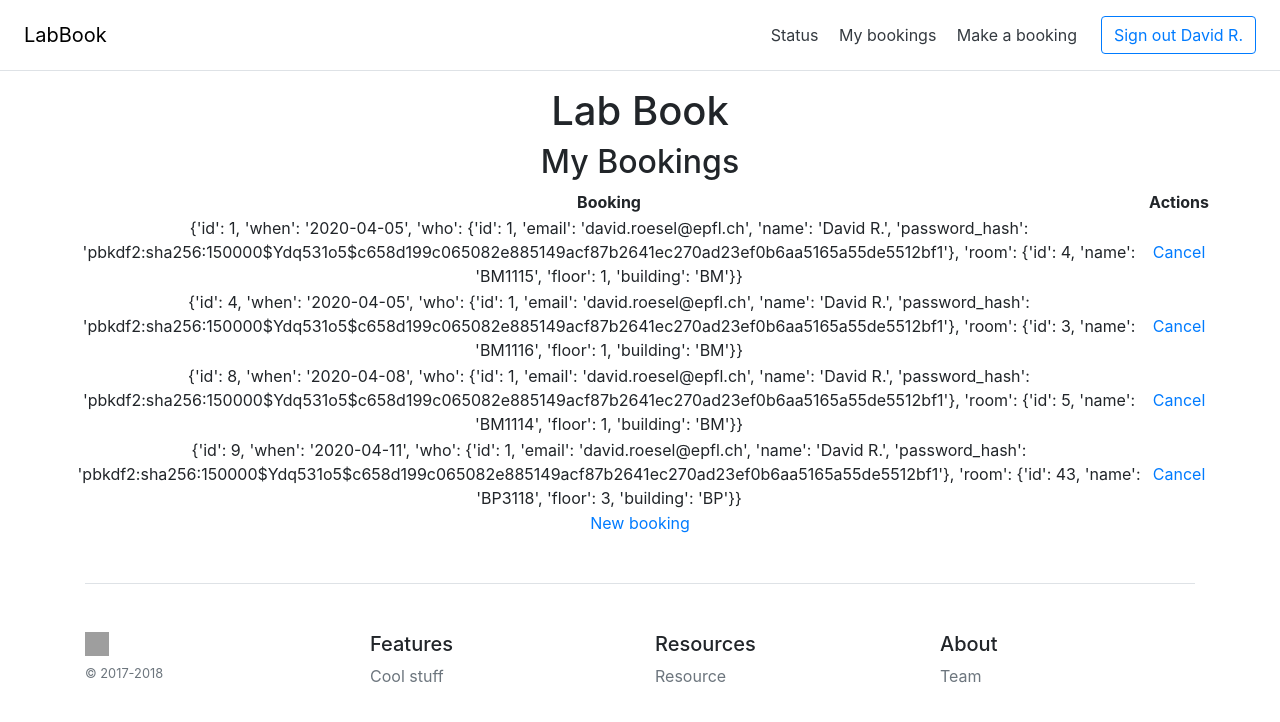
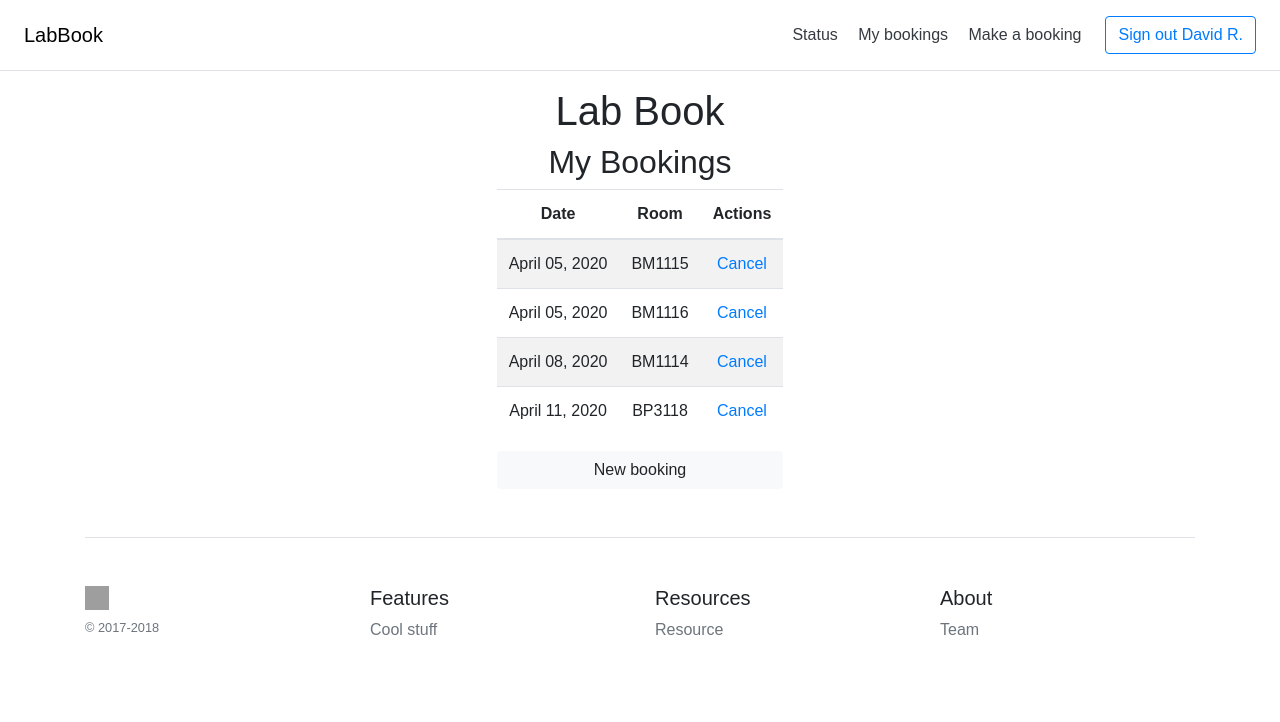
Before and after one commit to roesel/book, a Flask app: page /dashboard/ in a window 1280 px wide. Shown: the top 722 px of the page. Run offline with Flask 2, Linux system fonts and the light colour scheme; a user stored in the database is signed in; data comes from the database, SQL or seed files in the repository; some libraries are stand-ins or nearby versions; grey boxes are pictures that could not be loaded.

Commit message:
Style shit

```diff
--- a/app/__init__.py
+++ b/app/__init__.py
@@ -8,3 +8,6 @@ login = LoginManager(app)
 login.login_view = 'login'
 
 from app import routes, models, database, access_system
+from app.database import prettify_date
+
+app.jinja_env.globals.update(prettify_date=prettify_date)
--- a/app/database.py
+++ b/app/database.py
@@ -2,6 +2,7 @@ import peewee
 from app.models import Room, Booking, User
 from playhouse.shortcuts import model_to_dict
 from datetime import timedelta
+from datetime import datetime
 
 # APP safety settings
 POP_LIMIT_ROOM = 1
@@ -86,8 +87,18 @@ def get_free_slots(room_id, start_date, num_days):
 
     return checks
 
-# def prettify_date(date):
-#     """ `date`: str of form 'XXXX-XX-XX' """
+def prettify_date(date):
+    """
+    Input:
+    ------
+    `date`: str of form '%Y-%m-%d' ('2020-04-04')
+
+    Returns:
+    -------
+    str of form '%B %d, %Y' ('April 4, 2020')
+    """
+    return datetime.strptime(date, '%Y-%m-%d').strftime('%B %d, %Y')
+
 
 
 
--- a/app/routes.py
+++ b/app/routes.py
@@ -79,7 +79,7 @@ def book():
         return redirect(f'/choose-date/{book_room_id}/')
     else:
         try:
-            rooms = get_all_rooms()
+            rooms = get_accessible_rooms(current_user.id)
         except:
             return "Could not retireve rooms"
         return render_template('book.html', rooms=rooms, user_name=current_user.name)
--- /dev/null
+++ b/app/static/css/main.css
@@ -0,0 +1,8 @@
+body, html {
+    margin: 0;
+    font-family: sans-serif;
+}
+
+.content {
+    margin: 0 auto;
+}
--- a/app/templates/base.html
+++ b/app/templates/base.html
@@ -14,6 +14,7 @@
 
     <!-- Bootstrap core CSS -->
     <link rel="stylesheet" href="https://stackpath.bootstrapcdn.com/bootstrap/4.4.1/css/bootstrap.min.css" integrity="sha384-Vkoo8x4CGsO3+Hhxv8T/Q5PaXtkKtu6ug5TOeNV6gBiFeWPGFN9MuhOf23Q9Ifjh" crossorigin="anonymous">
+    <link rel="stylesheet" href="{{ url_for('static', filename='css/main.css') }}">
   </head>
 
   <body>
--- a/app/templates/dashboard.html
+++ b/app/templates/dashboard.html
@@ -6,24 +6,30 @@
 
 {% block content %}
 <div class="content">
-    <h1 style="text-align: center">Lab Book</h1>
-    <h2 style="text-align: center">My Bookings</h2>
+    <h1>Lab Book</h1>
+    <h2>My Bookings</h2>
 
-    <table>
+    <table class="table table-striped">
+        <thead>
             <tr>
-            <th>Booking</th>
+                <th>Date</th>
+                <th>Room</th>
                 <th>Actions</th>
             </tr>
+        </thead>
+        <tbody>
             {% for booking in bookings %}
                 <tr>
-                <td>{{ booking }}</td>
+                    <td>{{ prettify_date(booking['when']) }}</td>
+                    <td>{{ booking['room']['name'] }}</td>
                     <td>
                         <a href="/cancel-booking/{{ booking['id'] }}/">Cancel</a>
                     </td>
                 </tr>
             {% endfor %}
+        </tbody>
     </table>
 
-    <a href="/book/">New booking</a>
+    <a href="/book/" class="btn btn-light btn-block" role="button">New booking</a>
 </div>
 {% endblock %}
```
Also changed, not shown: app/templates/book.html (+16 -13 lines), app/templates/choose_date.html (+6 -4 lines). Lines whose indentation alone changed are shown as unchanged.
